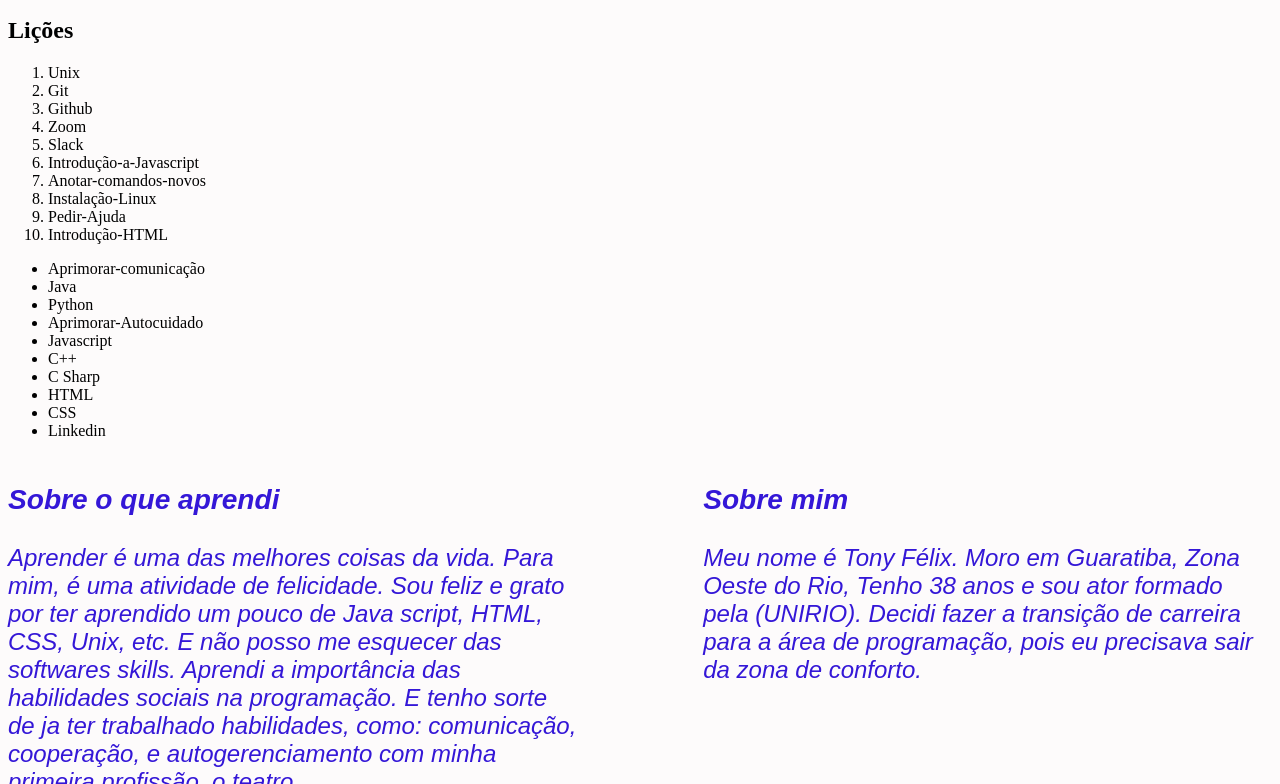
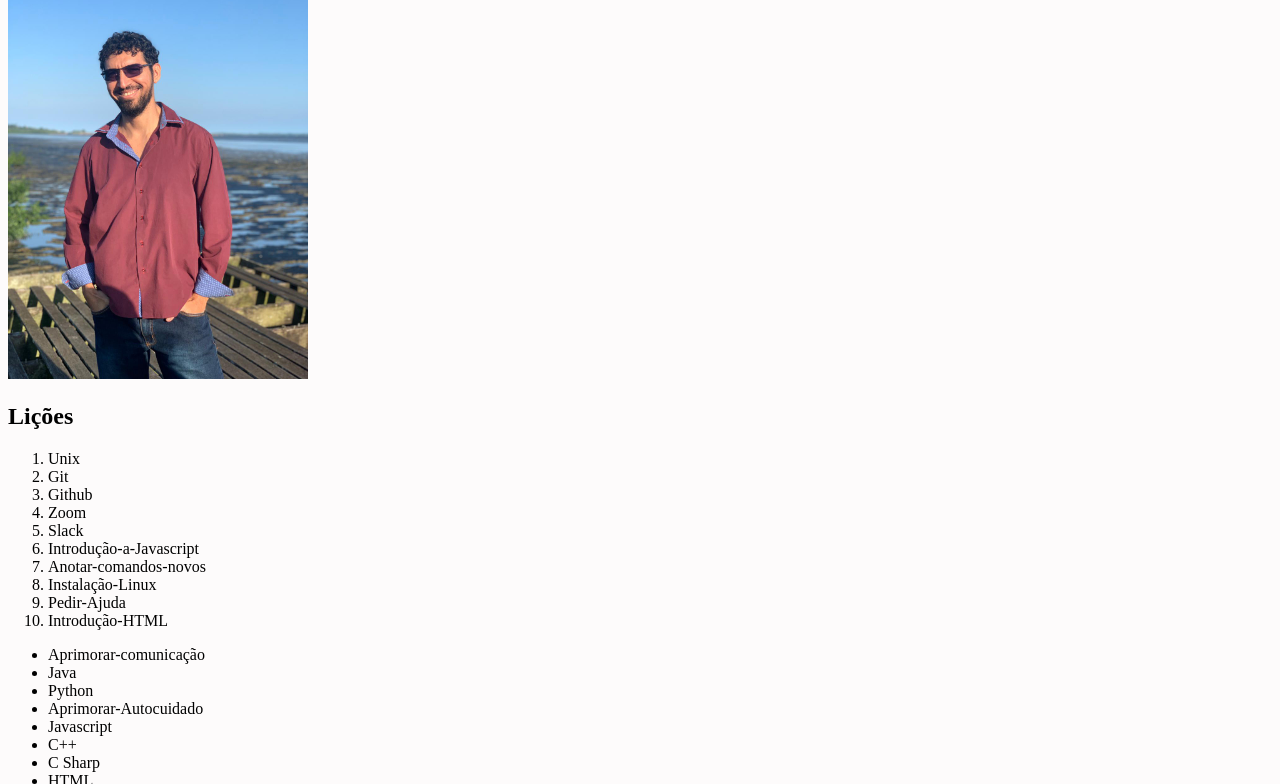
Before and after one commit to Tony-Felix/Tony-Felix.github.io, a plain HTML site: page index.html in a window 1280 px wide. Shown: the part 109-893 px from the top of the page. Drawn offline with Linux system fonts and the light colour scheme.

Commit message:
testando imagem

```diff
--- a/index.html
+++ b/index.html
@@ -16,7 +16,7 @@
   <header id="cabecalho"><h1 id="titulo">Lições Aprendidas</h1></header>
 
 
-<img src="Imagens/Tony-Felix.jpg" id="minha_foto" width="300" height="400" alt="Foto de Tony-Felix no pier da Areia Branca">
+<img src="Imagem/Tony-Felix.jpg" id="minha_foto" width="300" height="400" alt="Foto de Tony-Felix no pier da Areia Branca">
 
 <main>
     <h2>Lições</h2>
```
